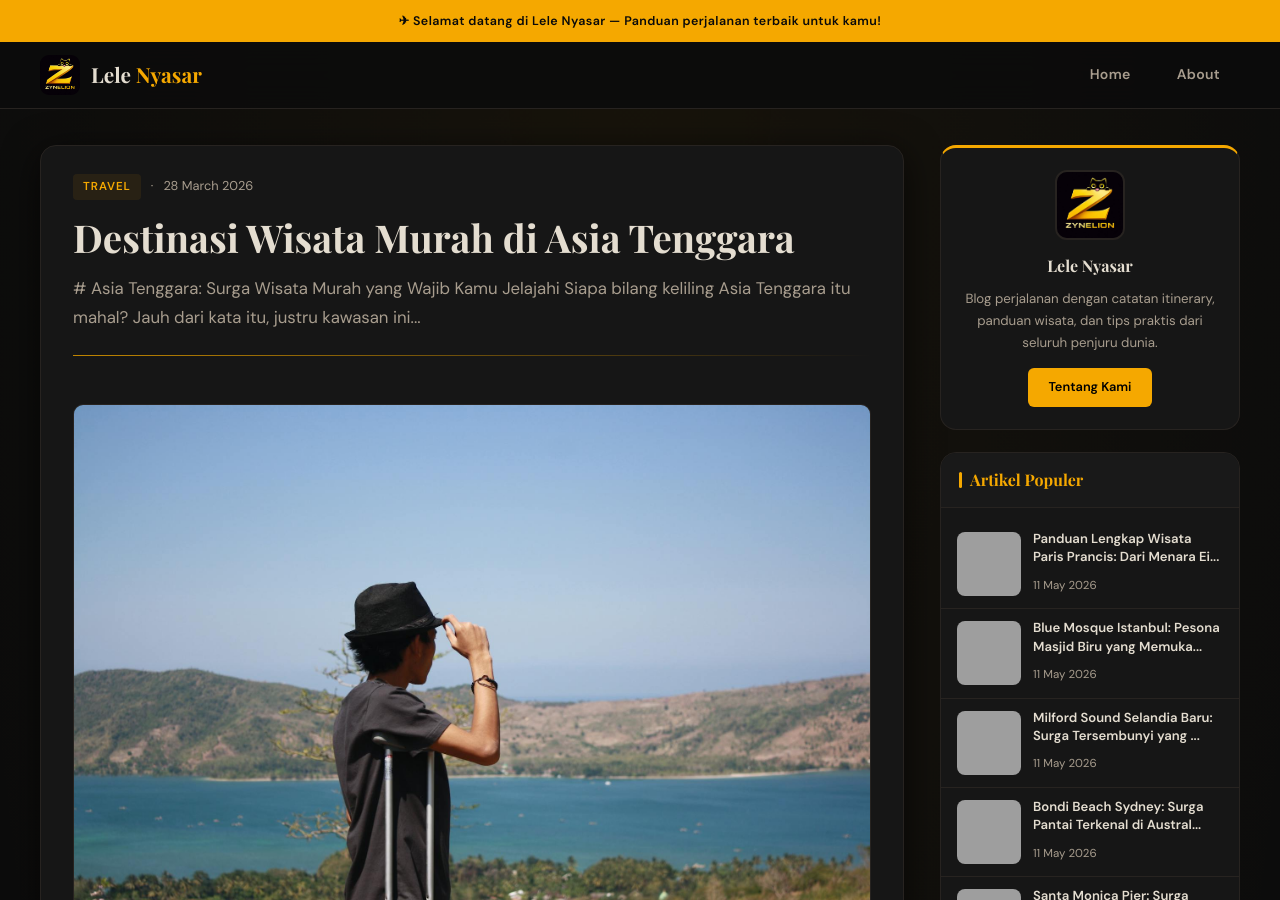
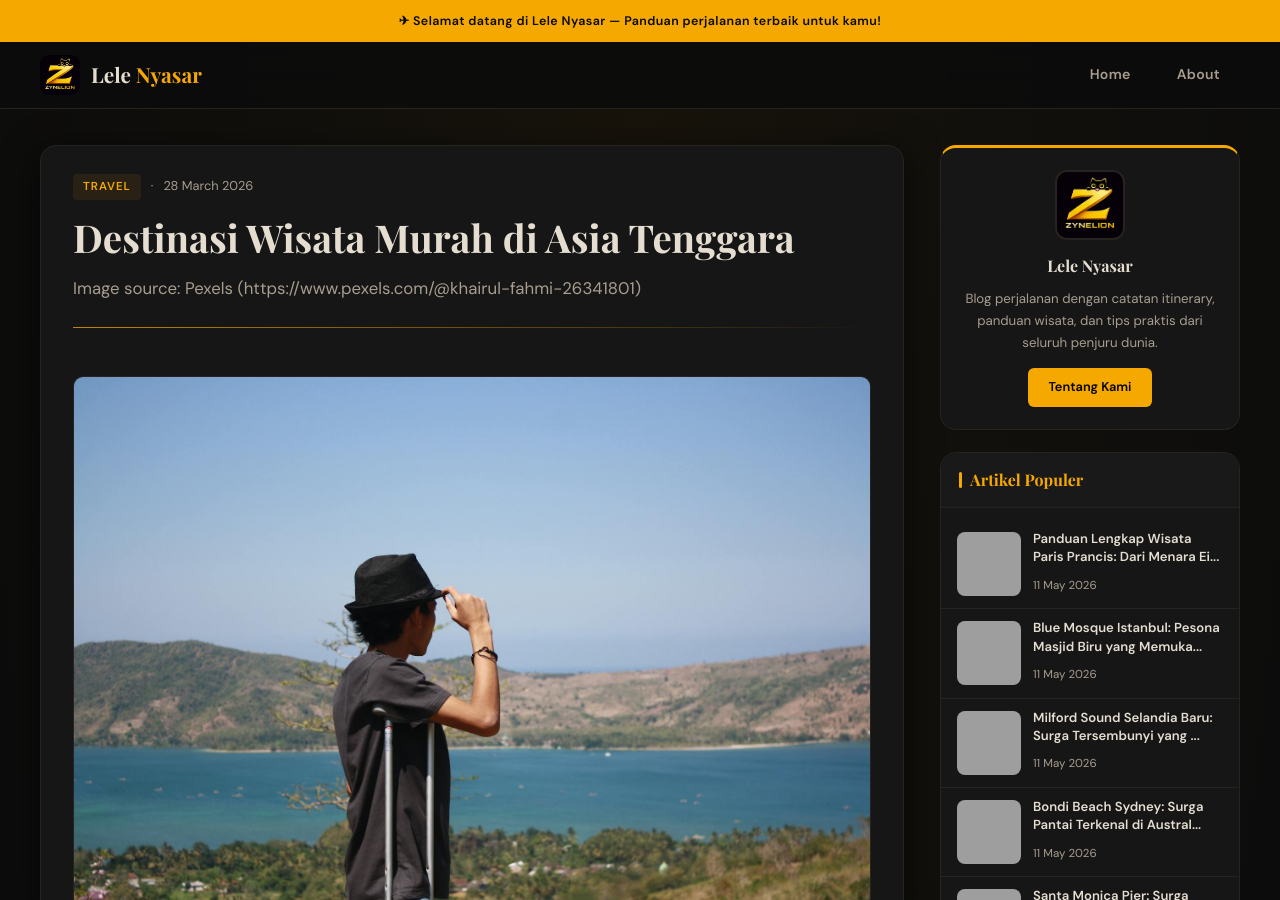
Before and after one commit to vwebe/lele, a Jekyll site: the page built from _posts/2026-03-28-destinasi-wisata-murah-di-asia-tenggara.md, in a window 1280 px wide and 900 px high, cut to the strip 0-900 px from the top of the window. Built offline with Jekyll 4.4.1, drawn with Linux system fonts in a browser that asks for light colours; some web fonts are replaced; grey boxes are pictures that could not be loaded.

Commit message:
Fix SEO meta source: _posts/2026-03-28-destinasi-wisata-murah-di-asia-tenggara.md

```diff
--- a/_posts/2026-03-28-destinasi-wisata-murah-di-asia-tenggara.md
+++ b/_posts/2026-03-28-destinasi-wisata-murah-di-asia-tenggara.md
@@ -1,16 +1,21 @@
 ---
 layout: post
 title: "Destinasi Wisata Murah di Asia Tenggara"
+seo_title: "Destinasi Wisata Murah di Asia Tenggara"
+keyword: "destinasi wisata murah di asia tenggara"
 date: 2026-03-28 12:30:00 +0700
-categories: [travel]
-image: "/assets/images/auto/destinasi-wisata-murah-di-asia-tenggara.jpg"
-seo_title: "Destinasi Wisata Murah di Asia Tenggara"
-description: "# Asia Tenggara: Surga Wisata Murah yang Wajib Kamu Jelajahi Siapa bilang keliling Asia Tenggara itu mahal? Jauh dari kata itu, justru kawasan ini..."
-excerpt: "# Asia Tenggara: Surga Wisata Murah yang Wajib Kamu Jelajahi Siapa bilang keliling Asia Tenggara itu mahal? Jauh dari kata itu, justru kawasan ini..."
-keywords: "destinasi wisata murah di asia tenggara, destinasi wisata murah asia, travel, wisata destinasi wisata murah, panduan destinasi wisata murah, tips destinasi wisata murah"
-image_alt: "Destinasi Wisata Murah di Asia Tenggara"
+last_modified_at: 2026-05-12 17:33:19 +0700
+sitemap: true
 robots: "index, follow, max-snippet:-1, max-image-preview:large, max-video-preview:-1"
 googlebot: "index, follow, max-snippet:-1, max-image-preview:large, max-video-preview:-1"
+categories: ["travel"]
+tags: ["travel"]
+description: "Image source: Pexels (https://www.pexels.com/@khairul-fahmi-26341801)"
+excerpt: "Image source: Pexels (https://www.pexels.com/@khairul-fahmi-26341801)"
+keywords: "travel, destinasi, murah, asia, tenggara, wisata destinasi murah asia, panduan destinasi murah asia, tips destinasi murah asia"
+image: "/assets/images/auto/destinasi-wisata-murah-di-asia-tenggara.jpg"
+image_alt: "Destinasi Wisata Murah di Asia Tenggara"
+seo_fixed_source: "sheet_keyword_h2p_v1"
 ---
 
 <img src="{{ "assets/images/auto/destinasi-wisata-murah-di-asia-tenggara.jpg" | relative_url }}" alt="Destinasi Wisata Murah di Asia Tenggara" loading="lazy" decoding="async">
```
